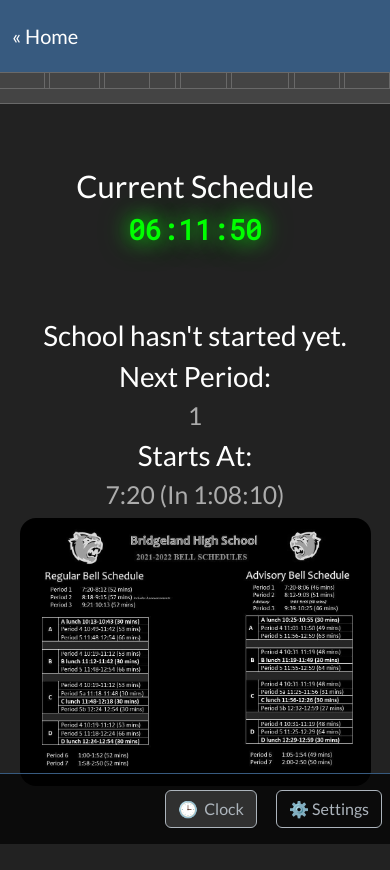
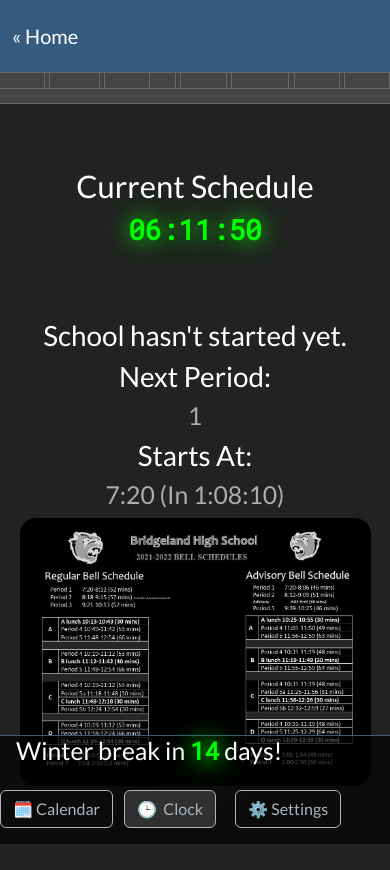
Before and after one commit to bridgeland-hs/bridgeland-hs.github.io, a website: page schedule/index.html in a window 390 px wide. Drawn offline with nearby package versions, Linux system fonts and the light colour scheme.

Commit message:
Small changes

```diff
--- a/schedule/helper.js
+++ b/schedule/helper.js
@@ -51,3 +51,20 @@ function createClass(name, start, end) {
     end: time(end),
   };
 }
+
+/**
+ * @param startDate {Date}
+ * @param endDate {Date}
+ * @returns {number}
+ */
+// eslint-disable-next-line no-unused-vars
+function weekDays(startDate, endDate) {
+  let count = 0;
+  const curDate = new Date(startDate.getTime());
+  while (curDate <= endDate) {
+    const dayOfWeek = curDate.getDay();
+    if (dayOfWeek !== 0 && dayOfWeek !== 6) count++;
+    curDate.setDate(curDate.getDate() + 1);
+  }
+  return count;
+}
--- a/schedule/index.html
+++ b/schedule/index.html
@@ -8,7 +8,7 @@
     <link rel="icon" type="image/png" href="./icon.png">
     <link rel="stylesheet" href="https://cdn.jsdelivr.net/npm/bootswatch@5.1.2/dist/darkly/bootstrap.min.css">
     <link rel="stylesheet" href="./style.css">
-    <title>Schedule Thingy</title>
+    <title>Schedule Tool</title>
 </head>
 
 <body>
@@ -26,7 +26,7 @@
 
 <div class="text-center w-100 py-3 my-5" id="header">
     <h1>Current Schedule</h1>
-    <h2 id="clock" class="text-center w-100 subtitle mb-2"></h2>
+    <h2 id="clock" class="clock text-center w-100 subtitle mb-2 glow"></h2>
 </div>
 
 <div class="container">
@@ -43,10 +43,17 @@
 
 </div>
 
-
-<div id="tray" class="text-end">
-    <button class="btn btn-outline-light btn-dark" id="clock-toggle" title="Toggle Clock Display">🕒&nbsp; Clock</button>
-    <button class="btn btn-outline-light" id="settings-toggle" title="Toggle Settings Panel">⚙️&nbsp;Settings</button>
+<div id="tray" class="navbar p-0">
+    <div class="text-start ps-3 h3">
+        Winter break in <span class="glow-strong clock" id="next-break">0</span><span id="next-break-days"></span>!
+    </div>
+    <div class="text-end">
+        <a href="../image/2022-Calendar.pdf" class="btn btn-outline-light" target="_blank">🗓️ Calendar</a>
+        <button class="btn btn-outline-light btn-dark" id="clock-toggle" title="Toggle Clock Display">🕒&nbsp; Clock
+        </button>
+        <button class="btn btn-outline-light" id="settings-toggle" title="Toggle Settings Panel">⚙️&nbsp;Settings
+        </button>
+    </div>
 </div>
 
 <div class="scroll-height"></div> <!-- Add height when in mobile view, so that one can scroll -->
--- a/schedule/schedule.js
+++ b/schedule/schedule.js
@@ -8,19 +8,43 @@ const progressbar = document.querySelector('#progressbar');
 const progressbararea = document.querySelector('#progressbar-area');
 const defaultImage = '../image/Default_Schedule.jpg';
 const dayProgressBar = document.querySelector('#progress-day');
+const nextBreakElt = document.querySelector('#next-break');
+const nextBreakUnitsElt = document.querySelector('#next-break-days');
 const periodElts = [];
+
+const nextBreak = new Date(2021, 11, 17, 14, 50, 0, 0);
+// const nextBreak = new Date(2021, 10, 29, 14, 50, 0, 0);
+
+const now = new Date();
+now.setHours(0, 0, 0, 0);
+const breakDays = weekDays(now, nextBreak);
+const updateNextBreak = breakDays === 1;
+nextBreakElt.innerText = `${breakDays}`;
+nextBreakUnitsElt.innerText = ` day${breakDays === 1 ? '' : 's'}`;
+
+const updateBreak = () => {
+  const n = new Date();
+  const s = (nextBreak - n) / 1000;
+  nextBreakElt.innerText = formatTime(s);
+};
 
 const speed = 2; // Times to run per second
 
-trayElt.querySelector('#settings-toggle').addEventListener('click', () => {
-  settingsElt.classList.toggle('hide');
-  trayElt.querySelector('#settings-toggle').classList.toggle('btn-dark');
-});
+trayElt.querySelector('#settings-toggle')
+  .addEventListener('click', () => {
+    settingsElt.classList.toggle('hide');
+    trayElt.querySelector('#settings-toggle')
+      .classList
+      .toggle('btn-dark');
+  });
 
-trayElt.querySelector('#clock-toggle').addEventListener('click', () => {
-  clock.classList.toggle('hide');
-  trayElt.querySelector('#clock-toggle').classList.toggle('btn-dark');
-});
+trayElt.querySelector('#clock-toggle')
+  .addEventListener('click', () => {
+    clock.classList.toggle('hide');
+    trayElt.querySelector('#clock-toggle')
+      .classList
+      .toggle('btn-dark');
+  });
 
 const searches = {};
 for (const i of window.location.search.substr(1)
@@ -253,6 +277,11 @@ function timeLoopAndUpdate(d = new Date()) {
     currentDate = new Date();
   }
 
+  if (updateNextBreak) {
+    updateBreak();
+    nextBreakUnitsElt.innerText = '';
+  }
+
   lunchSel.value = searches.lunch;
   prevSearches = searches;
   searches.lunch = lunchSel.value;
@@ -299,17 +328,17 @@ function timeLoopAndUpdate(d = new Date()) {
         <h2 class="subtitle">Next Period:</h2>
         <h3 class="output-text">${info.nextPd.name}</h3>
         <h2 class="subtitle">Starts At:</h2>
-        <h3 class="output-text" id="time-left">${time(info.nextPd.start, true)} (In ${formatTime(info.nextPdStartsIn)})</h3>`;
+        <h3 class="output-text" id="time-left"><span class="time">${time(info.nextPd.start, true)}</span> (In <span class="time">${formatTime(info.nextPdStartsIn)}</span>)</h3>`;
   } else {
     HTMLOut = `<h2 class="subtitle">Period:</h2>
     <h3 class="output-text" id="current-period">${info.currentPd.name}</h3>
     <h2 class="subtitle">Ends At:</h2>
-    <h3 class="output-text" id="time-left">${time(info.currentPd.end, true)} (${formatTime(info.currentPdTimeLeft)} left)</h3>`;
+    <h3 class="output-text" id="time-left"><span class="time">${time(info.currentPd.end, true)}</span> (<span class="time">${formatTime(info.currentPdTimeLeft)}</span> left)</h3>`;
     if (info.nextPd.inClass !== false) {
       HTMLOut += `<h2 class="subtitle">Next Period:</h2>
     <h3 class="output-text">${info.nextPd.name}</h3>
     <h2 class="subtitle">Starts At:</h2>
-    <h3 class="output-text" id="time-left">${time(info.nextPd.start, true)} (In ${formatTime(info.nextPdStartsIn)})</h3>
+    <h3 class="output-text" id="time-left"><span class="time">${time(info.nextPd.start, true)}</span> (In <span class="time">${formatTime(info.nextPdStartsIn)}</span>)</h3>
     `;
     }
     document.querySelector('title').innerText = `Period ${info.currentPd.name
--- a/schedule/style.css
+++ b/schedule/style.css
@@ -83,11 +83,24 @@ small {
     margin: 1em 0.5em;
 }
 
-#clock {
+.time {
+    font-family: 'Roboto Mono', monospace;
+}
+
+.clock {
     font-family: 'Roboto Mono', monospace;
     font-weight: bolder;
+}
+
+.glow {
     color: #0f0;
     text-shadow: 0 0 20px #0f0a, 0 0 30px #0f08;
+
+}
+
+.glow-strong {
+    color: #0f0;
+    text-shadow: 0 0 20px #0f0, 0 0 30px #0f08, 0 0 40px #0f08, 0 0 50px #0f08;
 }
 
 /* Mobile media query */
```
Also changed, not shown: 1 other file.
